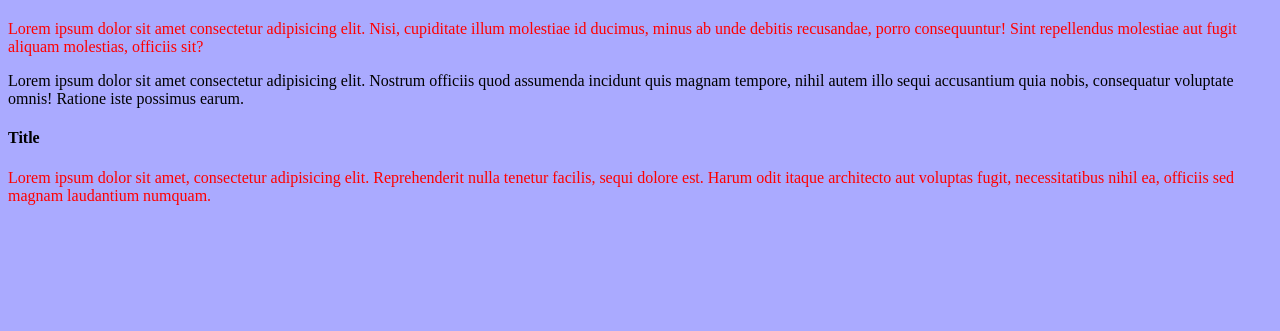
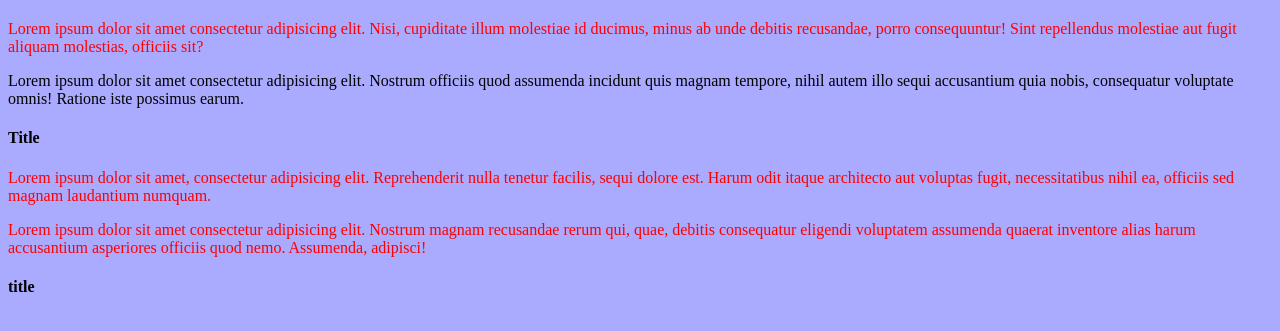
Before and after one commit to aazubakin/git-test, a plain HTML site: page index.html in a window 1280 px wide. Shown: the part 155-486 px from the top of the page. Drawn offline with Linux system fonts and the light colour scheme.

Commit message:
Новая ветка

```diff
--- a/index.html
+++ b/index.html
@@ -19,5 +19,9 @@ nihil autem illo sequi accusantium quia nobis, consequatur voluptate omnis! Rati
 <h4>Title</h4>
 <p>Lorem ipsum dolor sit amet, consectetur adipisicing elit. Reprehenderit nulla tenetur facilis, sequi dolore est.
    Harum odit itaque architecto aut voluptas fugit, necessitatibus nihil ea, officiis sed magnam laudantium numquam.</p>
+<p>Lorem ipsum dolor sit amet consectetur adipisicing elit. Nostrum magnam recusandae rerum qui, quae, debitis
+   consequatur eligendi voluptatem assumenda quaerat inventore alias harum accusantium asperiores officiis quod nemo.
+   Assumenda, adipisci!</p>
+<h4>title</h4>
 
 </html>
```
